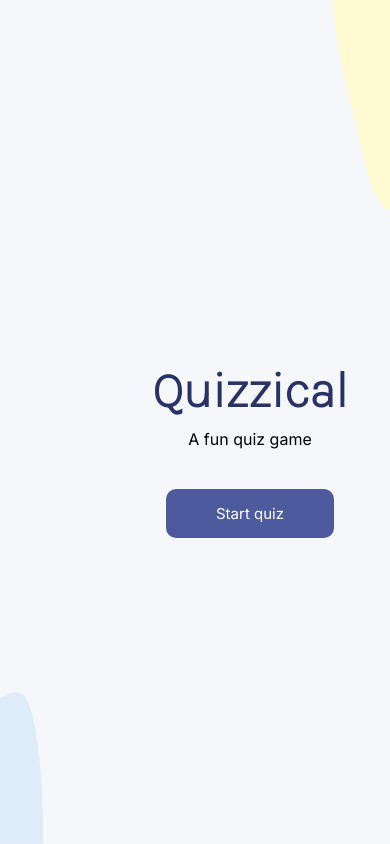
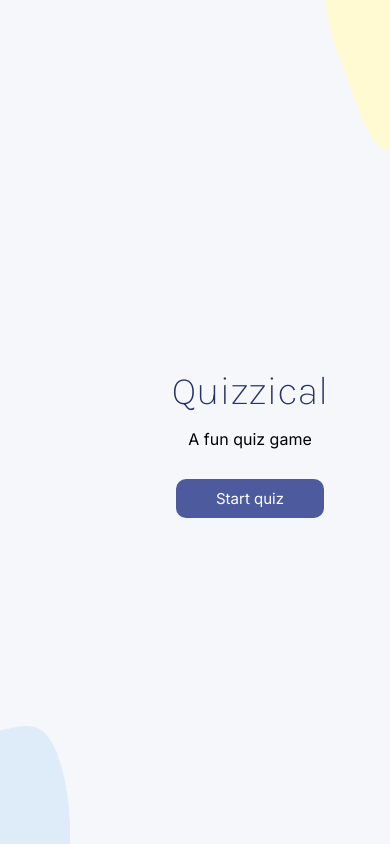
Before and after one commit to Caleb00004/Quizzical-App, a React (Create React App) app: page / in a window 390 px wide. Shown: the top 844 px of the page. Built offline with nearby package versions, Linux system fonts and the light colour scheme; no server answers.

Commit message:
changed alot

```diff
--- a/src/App.js
+++ b/src/App.js
@@ -1,7 +1,7 @@
 import React from 'react';
 import StartPage from './components/startPage';
 import QuestionPage from './components/questionPage';
-import Test  from './testData';
+//import Test  from './testData';
 import {nanoid} from 'nanoid'
 //import images from '../images'
 
@@ -11,33 +11,110 @@ export default function App () {
     const [Questions, setQuestions] = React.useState([]) // stores quizzical data
     const [displayAnswers, setDisplayAnswers] = React.useState(false) // primary aim to dynamically render different styles in questionPage component
     const [correctAnswers, setcorrectAnswers] = React.useState([]) // stores array of correct answers gotten/selected by the user
+    const [rawData, setRawData] = React.useState([])
 
-    // function to set the sate to the question data gotten
-    function requestData () {
-        if (displayAnswers) {
-            setDisplayAnswers(false)
-            setQuestions(Test)
-        }
+    // function to convert html special characters to normal plain text.
+    function convertToPlain(html){
+        // Create a new div element
+        let tempDivElement = document.createElement("div");
+        // Set the HTML content with the given value
+        tempDivElement.innerHTML = html;
+        // Retrieve the text property of the element
+        return tempDivElement.textContent || tempDivElement.innerText || "";
+    }
 
+    // function to process api data and store it in RAWDATA State
+    function processData(apiData) {
+//        console.log("called")
         // generate random index to randomly add correct_answer to incorrect_answer array
         function generateRandomIndex () {
             return Math.floor(Math.random() * 4)
         }
 
-        for (let i = 0; i < Test.length; i++) {
-            let array = Test[i].incorrect_answers
+        for (let i = 0; i < apiData.length; i++) {
+            apiData[i].question = convertToPlain(apiData[i].question) //to remove html special characters from the question gotten from api
+            let array = apiData[i].incorrect_answers
                 const mapping = array.map(item => {
                 return ({id: nanoid(), answer: item, isClicked : false })
 
             })
-            Test[i].incorrect_answers = mapping
-            Test[i].incorrect_answers.splice(generateRandomIndex(), 0, {id: nanoid(), answer: Test[i].correct_answer, isClicked:false})
-            Test[i].id = nanoid()
+            apiData[i].incorrect_answers = mapping
+            apiData[i].incorrect_answers.splice(generateRandomIndex(), 0, {id: nanoid(), answer: apiData[i].correct_answer, isClicked:false})
+            apiData[i].id = nanoid()
         }
 
-//        console.log(Test)
-//        setDisplayAnswers(false)
-        setQuestions(Test)
+        setRawData(apiData)
+    }
+
+    // fetching quiz Data from api
+    React.useEffect(()=> {
+        async function getResponse() {
+            const response = await fetch(
+                'https://opentdb.com/api.php?amount=50&category=11&difficulty=easy&type=multiple',
+                {
+                    method: 'GET',
+                }
+            );
+            let data = await response.json(); // Extracting data as a JSON Object from the response
+            console.log("comes second")
+//            console.log(data.results)
+//            setRawData(data)
+            processData(data.results)
+        }
+        getResponse()
+    },[])
+
+    console.log("comes first")
+
+
+    // function to select which (5) questions will be displayed to the DOM and update QUESTIONS state.
+    function requestData () {
+        if (rawData.length > 0 ) {
+            let i = 0
+            let array=[]
+
+            while (i <= 50) {
+                array.push(i)
+                i++
+            }
+
+//            Questions.map(item => item.incorrect_answers.map(incorrectItem => incorrectItem.isClicked = false))
+            // function to generate non repeating radom numbers
+            // nunbers generted will be used to select which questons from the full queston array will be dsipalyed
+            function generateRandomIndex () {
+                let random = Math.floor(Math.random() * 49)
+
+                if (array.includes(random)) {
+                    for (var i = 0; i < array.length; i++) {
+                        if (array[i] === random) {
+                            array.splice(i, 1)
+                        }
+                    }
+                    return random
+                } else {
+                    return generateRandomIndex()
+                }
+    //            return Math.floor(Math.random() * 49)
+            }
+
+            let questionArray = []// stores the 5 questions randomly selected using for loop to be displayed
+            for (let i = 0; i < 5; i++) {
+                questionArray.push(rawData[generateRandomIndex()])
+            }
+
+            if (displayAnswers) {
+                setDisplayAnswers(false)
+                //console.log(Test)
+                setQuestions(questionArray)
+            } else {
+                setQuestions(questionArray)
+            }
+            //setDisplayAnswers(false)
+        } else {
+            return false
+        }
+
+
 
     }
 
@@ -65,6 +142,7 @@ export default function App () {
         })
 
         setQuestions(mapQuestion)
+        //console.log(Questions)
         //console.log(mapQuestion)
 
     }
@@ -72,22 +150,21 @@ export default function App () {
     // function to check how many answers was gotten right by the user
     function checkAnswer () {
         let selectedAnswer = []
+//        selectedAnswer.length = 0
 
         Questions.map(queItem => {
             queItem.incorrect_answers.map(ansItem => {
                 if (ansItem.isClicked && ansItem.answer === queItem.correct_answer) {
                     selectedAnswer.push(ansItem.answer)
-                    setcorrectAnswers(selectedAnswer)
                 }
-//                ansItem.isClicked ? ansItem.answerconsole.log(ansItem.answer)
             })
         })
+
+        setcorrectAnswers(selectedAnswer)
         setDisplayAnswers(true)
         console.log("answerbtn clicked")
-    //    console.log(displayAnswers)
     }
 
-//    console.log(displayAnswers)
     return (
         <div>
             <img className="blob-5" src={'./images/blob 5.png'}></img>
--- a/src/style.css
+++ b/src/style.css
@@ -14,7 +14,7 @@ body {
 .blob-5 {
     position: absolute;
     width: 15%;
-    height: 25%;
+    height: 20%;
 /*    width: 200px;
     height: 200px; */
     right: 0%;
@@ -120,7 +120,7 @@ hr {
     font-family: 'Inter';
     font-weight: 500;
     color: #293264;
-
+    font-size: 100%;
 }
 
 .answer-list > li:hover {
@@ -148,3 +148,71 @@ span {
     font-size: 120%;
 
 }
+
+
+/* smaller screen sizes */
+@media screen and (max-width: 750px) {
+
+    .blob-5 {
+        width: 17%;
+        height: 18%;
+    }
+
+    .blob-4 {
+        width: 18%;
+        height: 14%;
+    }
+
+    /* Start Page*/
+    .startPage-el > h1 {
+        font-weight: 500;
+        font-size: 40px;
+    }
+
+    .startPage-el > button {
+        margin-top: 30px;
+        padding: 10px 40px;
+        border-radius: 10px;
+        font-size: 15px;
+    }
+
+    .startPage-el > button:hover {
+        transform: scale(1.1);
+    }
+
+    .questionpage-h1{
+        font-family: 'Karla';
+        font-size: 110%;
+        color: #293264;
+        font-weight: bolder;
+        font-style: normal;
+        text-align: left;
+    }
+
+    .answer-list > li {
+        margin-right: 2.5%;
+        border: 0.394239px solid #4D5B9E;
+        padding: 1.4% 4.3%;
+        font-weight: 300;
+        font-size: 9px;
+    }
+
+    .question-page > button {
+        margin-top: 20px;
+        margin-bottom: 40px;
+        padding: 6px 30px;
+        font-size: 15px;
+    }
+
+    /* dispaly correct answer */
+    span {
+        display: flex;
+        flex-direction: column;
+        margin-top: 20px;
+        color: #293264;
+        font-family: 'Inter';
+        padding-right: 30px;
+        font-size: 100%;
+    }
+
+}
```
Also changed, not shown: src/components/questionPage.js (line endings or trailing spaces).
